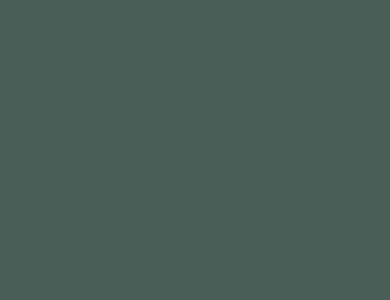
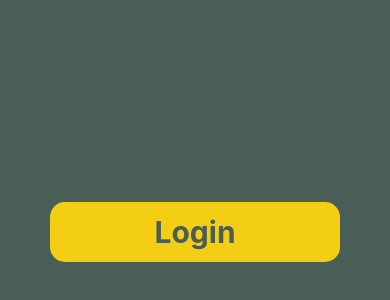
Before and after one commit to aalemi97/MetaMobileCapstone, a React Native app: screen /Login in a window 390 px wide. Shown: the part 190-490 px from the top of the page. Built offline with nearby package versions, Linux system fonts and the light colour scheme.

Commit message:
created LoginScreen and Login button.

```diff
--- a/App.tsx
+++ b/App.tsx
@@ -4,14 +4,32 @@
  */
 
 import React from 'react';
-import {StatusBar, View} from 'react-native';
+import {StatusBar} from 'react-native';
+import {NavigationContainer} from '@react-navigation/native';
+import {createNativeStackNavigator} from '@react-navigation/native-stack';
 import Color from './utilities/colors';
+import {LoginScreen} from './screens/LoginScreen';
+
+const NativeStack = createNativeStackNavigator();
 
 function App(): React.JSX.Element {
   return (
-    <View style={{backgroundColor: Color.green, flex: 1}}>
+    <NavigationContainer>
       <StatusBar barStyle="light-content" />
-    </View>
+      <NativeStack.Navigator
+        initialRouteName="Login"
+        screenOptions={{
+          headerStyle: {backgroundColor: Color.yellow},
+          headerTintColor: Color.green,
+          headerBackTitleStyle: {},
+        }}>
+        <NativeStack.Screen
+          name="Login"
+          component={LoginScreen}
+          options={{headerShown: false}}
+        />
+      </NativeStack.Navigator>
+    </NavigationContainer>
   );
 }
 
--- /dev/null
+++ b/components/MMCButton.tsx
@@ -0,0 +1,63 @@
+import React from 'react';
+import {
+  Text,
+  View,
+  Pressable,
+  StyleSheet,
+  GestureResponderEvent,
+  Dimensions,
+} from 'react-native';
+import Color from '../utilities/colors';
+
+type MMCButtonProps = {
+  title: string;
+  disabled: boolean;
+  onPress: (event: GestureResponderEvent) => void;
+};
+
+export function MMCButton({
+  title,
+  onPress,
+  disabled,
+}: MMCButtonProps): React.JSX.Element {
+  return (
+    <Pressable onPress={onPress} disabled={disabled}>
+      <View style={disabled ? styles.viewDisabled : styles.view}>
+        <Text style={disabled ? styles.textDisabled : styles.text}>
+          {title}
+        </Text>
+      </View>
+    </Pressable>
+  );
+}
+
+const styles = StyleSheet.create({
+  view: {
+    backgroundColor: Color.yellow,
+    width: Dimensions.get('window').width - 100,
+    height: 60,
+    borderRadius: 15,
+    alignSelf: 'center',
+    justifyContent: 'center',
+  },
+  text: {
+    color: Color.green,
+    fontSize: 30,
+    fontWeight: 'bold',
+    textAlign: 'center',
+  },
+  viewDisabled: {
+    backgroundColor: Color.gray,
+    width: Dimensions.get('window').width - 100,
+    height: 60,
+    borderRadius: 15,
+    alignSelf: 'center',
+    justifyContent: 'center',
+  },
+  textDisabled: {
+    color: Color.yellow,
+    fontSize: 30,
+    fontWeight: 'bold',
+    textAlign: 'center',
+  },
+});
--- /dev/null
+++ b/screens/LoginScreen.tsx
@@ -0,0 +1,35 @@
+import React from 'react';
+import {
+  Text,
+  View,
+  SafeAreaView,
+  ScrollView,
+  KeyboardAvoidingView,
+  Platform,
+  StyleSheet,
+} from 'react-native';
+import {MMCButton} from '../components/MMCButton';
+import Color from '../utilities/colors';
+
+export function LoginScreen(): React.JSX.Element {
+  return (
+    <SafeAreaView style={styles.container}>
+      <KeyboardAvoidingView
+        behavior={Platform.OS === 'ios' ? 'padding' : 'height'}>
+        <ScrollView>
+          <MMCButton
+            title="Login"
+            disabled={false}
+            onPress={event => {
+              console.log(event);
+            }}
+          />
+        </ScrollView>
+      </KeyboardAvoidingView>
+    </SafeAreaView>
+  );
+}
+
+const styles = StyleSheet.create({
+  container: {flex: 1, backgroundColor: Color.green, justifyContent: 'center'},
+});
--- a/utilities/colors.ts
+++ b/utilities/colors.ts
@@ -3,6 +3,7 @@ enum Color {
   yellow = '#F4CE14',
   white = '#EDEFEE',
   red = '#FBDABB',
+  gray = '#333333',
 }
 
 export default Color;
```
